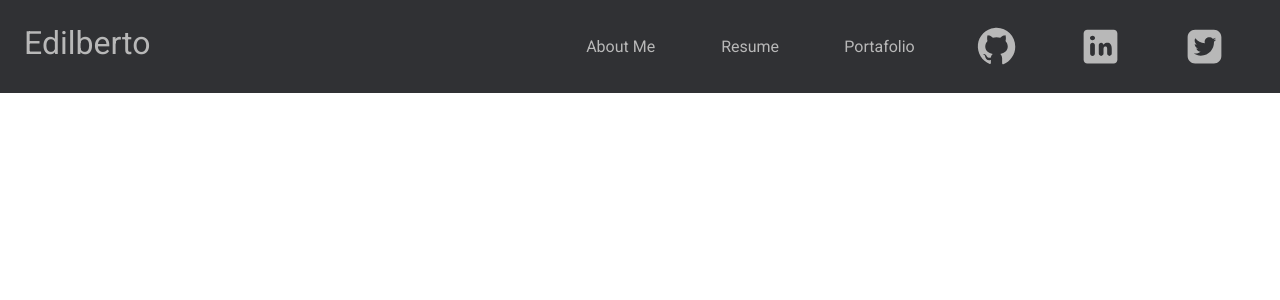
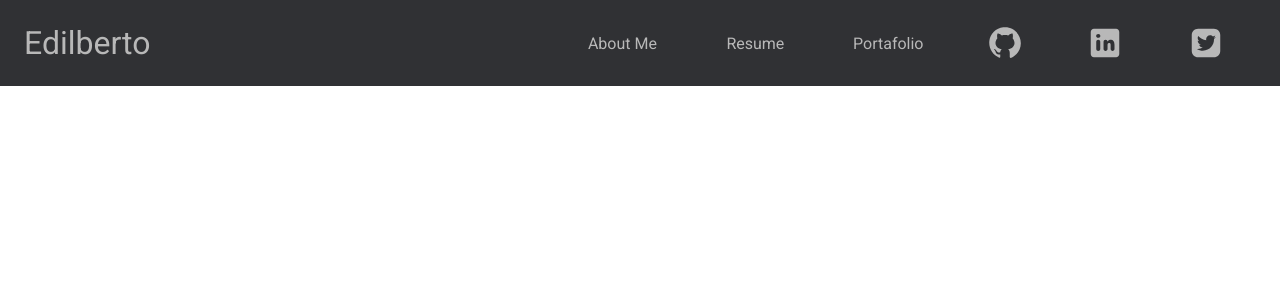
Before and after one commit to Edilberto-Vazquez/personal-page, a React app: page / in a window 1280 px wide. Shown: the top 300 px of the page. Built offline with nearby package versions, Linux system fonts and the light colour scheme.

Commit message:
navbar with position absoute in mobile view

```diff
--- a/src/components/Navbar.jsx
+++ b/src/components/Navbar.jsx
@@ -5,7 +5,7 @@ const Navbar = () => {
     <nav className="navbar">
       <span className="navbar__name">Edilberto</span>
       <input className="navbar__menu-icon" type="checkbox" />
-      <div className="information">
+      <div className="navbar-options">
         <div className="sections">
           <span className="sections__about-me">About Me</span>
           <span className="sections__resume">Resume</span>
--- a/src/styles/_globals.scss
+++ b/src/styles/_globals.scss
@@ -13,8 +13,8 @@ $size-text-2: 1.6rem;
 $size-text-3: 3.2rem;
 
 @mixin icons {
-  width: 45px;
-  height: 45px;
+  width: 38px;
+  height: 38px;
   background-size: cover;
   background-position: center;
   background-repeat: no-repeat;
--- a/src/styles/components/_navbar.scss
+++ b/src/styles/components/_navbar.scss
@@ -1,6 +1,6 @@
 .navbar {
   width: 100%;
-  height: auto;
+  height: 86px;
   padding: $container-padding;
   display: grid;
   background-color: $secondary-color;
@@ -20,12 +20,15 @@
   @include icons;
 }
 
-.information {
+.navbar-options {
   width: 100%;
   height: 300px;
   display: none;
   grid-template-rows: 200px 100px;
   justify-self: center;
+  position: absolute;
+  top: 86px;
+  background: $secondary-color;
 }
 
 .sections {
@@ -43,7 +46,7 @@
 }
 
 /* mixin for direction columun in sections and social-networks-icons in navbar */
-@mixin informations-column {
+@mixin navbar-options-display-colum {
   display: grid;
   grid-auto-flow: column;
   grid-template-columns: repeat(3, 1fr);
@@ -72,11 +75,11 @@
   &__twitter:hover {
     @include hover-icons;
   }
-  @include informations-column;
+  @include navbar-options-display-colum;
 }
 
 /* display the menu */
-.navbar__menu-icon:checked ~ .information {
+.navbar__menu-icon:checked ~ .navbar-options {
   display: grid;
 }
 
@@ -87,14 +90,15 @@
   .navbar {
     display: flex;
     justify-content: space-between;
-    .information {
+    .navbar-options {
       width: 700px;
-      height: 100%;
+      height: auto;
       display: grid;
       grid-auto-flow: column;
       grid-template-rows: 1fr;
+      position: static;
       .sections {
-        @include informations-column;
+        @include navbar-options-display-colum;
       }
     }
   }
```
